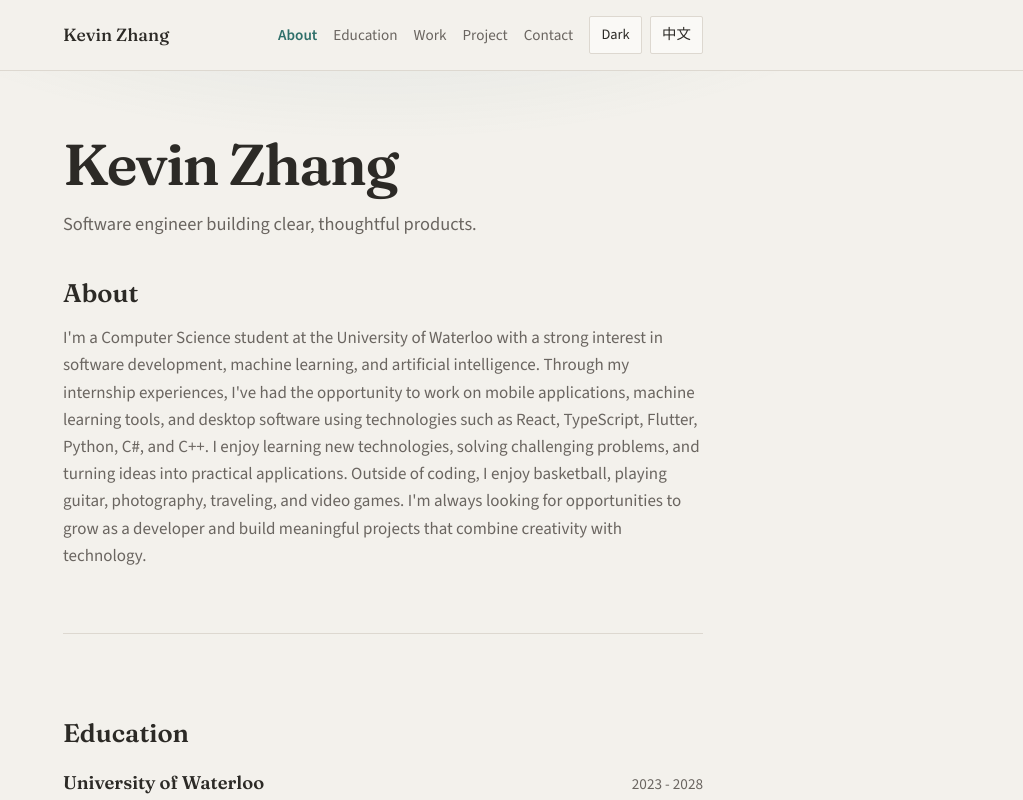
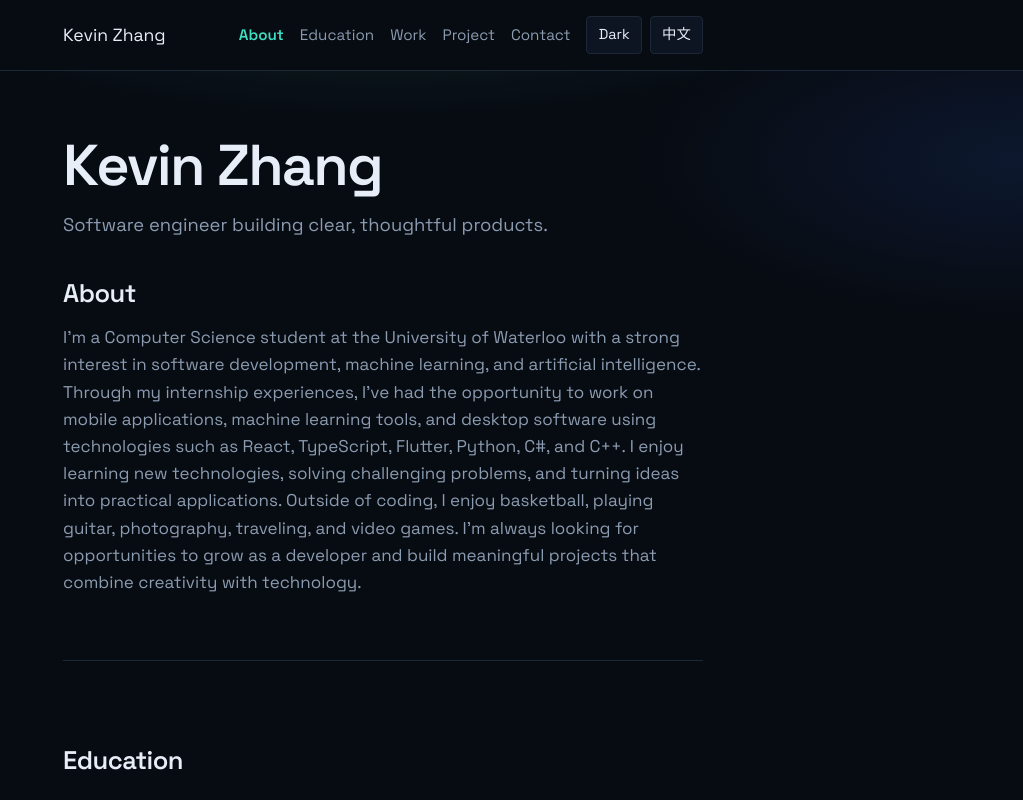
Before and after one commit to Kevin-Zhang1124/Kevin-Portfolio, a React (Vite) app: page / in a window 1280 px wide. Shown: the top 800 px of the page, without its empty margins (257-1280 px from the left). Built offline with nearby package versions, Linux system fonts and the light colour scheme.

Commit message:
Switch visual identity to Signal Mesh dark tokens and fonts

```diff
--- a/index.html
+++ b/index.html
@@ -1,10 +1,10 @@
 <!doctype html>
-<html lang="en" data-theme="light">
+<html lang="en" data-theme="dark">
   <head>
     <link rel="preconnect" href="https://fonts.googleapis.com" />
     <link rel="preconnect" href="https://fonts.gstatic.com" crossorigin />
     <link
-      href="https://fonts.googleapis.com/css2?family=Fraunces:opsz,wght@9..144,500;9..144,600&family=Source+Sans+3:wght@400;500;600&display=swap"
+      href="https://fonts.googleapis.com/css2?family=IBM+Plex+Mono:wght@400;500&family=Space+Grotesk:wght@400;500;600;700&display=swap"
       rel="stylesheet"
     />
     <meta charset="UTF-8" />
--- a/src/styles/global.css
+++ b/src/styles/global.css
@@ -7,10 +7,12 @@
 }
 
 html {
-  color-scheme: light;
+  color-scheme: dark;
   scroll-behavior: smooth; /* soft jump when clicking nav #links */
 }
 
+/* data-theme rules can stay, or simplify to: */
+html[data-theme='light'],
 html[data-theme='dark'] {
   color-scheme: dark;
 }
@@ -36,9 +38,10 @@ h1,
 h2,
 h3 {
   font-family: var(--font-display);
-  font-weight: 550;
+  font-weight: 600;
   line-height: 1.15;
   color: var(--text);
+  letter-spacing: -0.02em;
 }
 
 a {
--- a/src/styles/tokens.css
+++ b/src/styles/tokens.css
@@ -1,17 +1,24 @@
-:root,
-[data-theme='light'] {
-  --bg: #f3f1ec;
-  --bg-elevated: #faf9f6;
-  --text: #2c2a26;
-  --text-muted: #6a6560;
-  --border: #ddd8d0;
-  --accent: #2f6f6a;
-  --accent-soft: rgba(47, 111, 106, 0.12);
-  --focus: #2f6f6a;
+/**
+ * Signal Mesh design tokens (dark-only for v1).
+ * Electric cyan on graphite — AI/tech, not space/purple.
+ */
+ :root {
+  /* Surfaces */
+  --bg: #070b12;
+  --bg-elevated: #0e1522;
+  --text: #e8eef7;
+  --text-muted: #8b9bb0;
+  --border: #1c2738;
+  --accent: #3de0c5; /* signal cyan */
+  --accent-soft: rgba(61, 224, 197, 0.14);
+  --focus: #3de0c5;
 
-  --font-display: 'Fraunces', 'Iowan Old Style', 'Palatino Linotype', Palatino, serif;
-  --font-body: 'Source Sans 3', 'Source Sans Pro', 'Helvetica Neue', Arial, sans-serif;
+  /* Type */
+  --font-display: 'Space Grotesk', 'Segoe UI', sans-serif;
+  --font-body: 'Space Grotesk', 'Segoe UI', sans-serif;
+  --font-mono: 'IBM Plex Mono', 'SFMono-Regular', Consolas, monospace;
 
+  /* Spacing (unchanged scale) */
   --space-1: 0.25rem;
   --space-2: 0.5rem;
   --space-3: 1rem;
@@ -20,27 +27,25 @@
   --space-6: 4rem;
 
   --content-width: 42rem;
-  --radius: 2px;
+  --radius: 4px;
   --transition-theme: background-color 0.25s ease, color 0.25s ease,
     border-color 0.25s ease;
 
-  /* Soft wash behind content — gives depth without a busy pattern */
+  /**
+   * Static atmosphere for now (animated mesh comes in a later step).
+   * Cyan wash top + cooler blue side glow on deep graphite.
+   */
   --bg-atmosphere:
-  radial-gradient(ellipse 80% 50% at 50% -10%, var(--accent-soft), transparent 55%),
-  var(--bg);
+    radial-gradient(ellipse 90% 55% at 50% -15%, rgba(61, 224, 197, 0.18), transparent 55%),
+    radial-gradient(ellipse 60% 40% at 100% 20%, rgba(56, 120, 255, 0.12), transparent 50%),
+    var(--bg);
 }
 
+/**
+ * Keep data-theme hooks so ThemeProvider doesn't break.
+ * Both map to the same Signal Mesh palette (dark-only v1).
+ */
+[data-theme='light'],
 [data-theme='dark'] {
-  --bg: #16181c;
-  --bg-elevated: #1e2126;
-  --text: #e8e4dc;
-  --text-muted: #9a958c;
-  --border: #2f343c;
-  --accent: #6fb5ae;
-  --accent-soft: rgba(111, 181, 174, 0.16);
-  --focus: #6fb5ae;
-
-  --bg-atmosphere:
-  radial-gradient(ellipse 80% 50% at 50% -10%, var(--accent-soft), transparent 55%),
-  var(--bg);
+  color-scheme: dark;
 }
```
